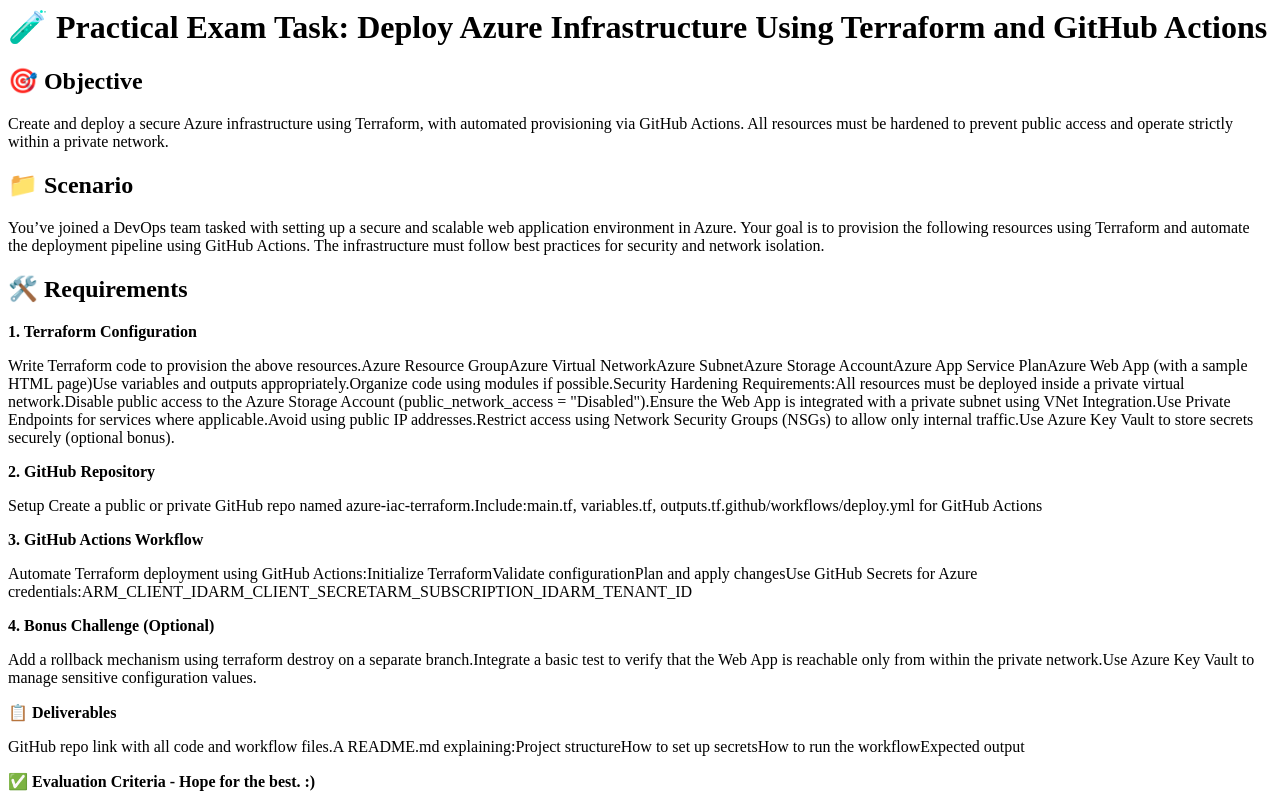
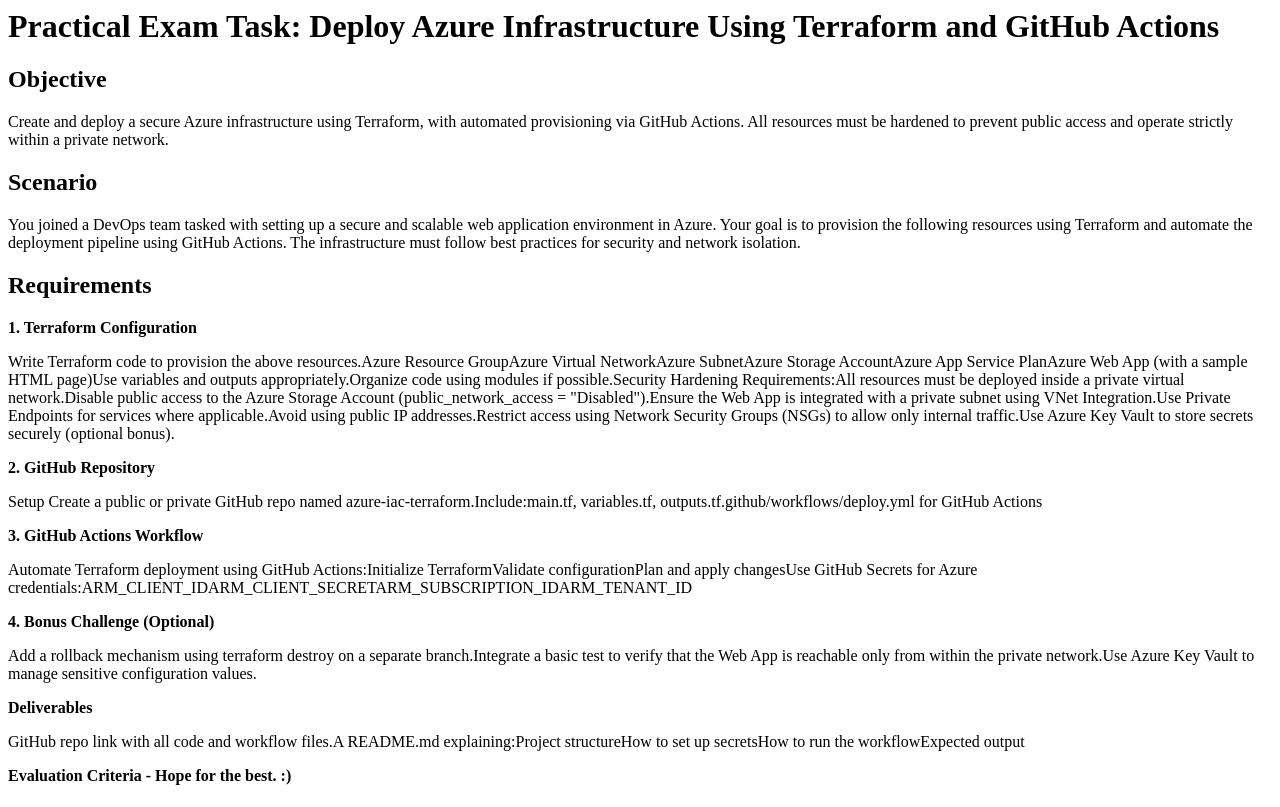
Before and after one commit to HyperionVR14/private-app-service, a plain HTML site: page sample-site/index.html in a window 1280 px wide. Drawn offline with Linux system fonts and the light colour scheme.

Commit message:
polishing stuff around

```diff
--- a/sample-site/index.html
+++ b/sample-site/index.html
@@ -1,9 +1,9 @@
-<h1>🧪 Practical Exam Task: Deploy Azure Infrastructure Using Terraform and GitHub Actions</h1>
-<h2>🎯 Objective</h2>
+<h1>Practical Exam Task: Deploy Azure Infrastructure Using Terraform and GitHub Actions</h1>
+<h2>Objective</h2>
 <p>Create and deploy a secure Azure infrastructure using Terraform, with automated provisioning via GitHub Actions. All resources must be hardened to prevent public access and operate strictly within a private network.</p>
-<h2>📁 Scenario</h2>
-<p>You&rsquo;ve joined a DevOps team tasked with setting up a secure and scalable web application environment in Azure. Your goal is to provision the following resources using Terraform and automate the deployment pipeline using GitHub Actions. The infrastructure must follow best practices for security and network isolation.</p>
-<h2>🛠️ Requirements</h2>
+<h2>Scenario</h2>
+<p>You joined a DevOps team tasked with setting up a secure and scalable web application environment in Azure. Your goal is to provision the following resources using Terraform and automate the deployment pipeline using GitHub Actions. The infrastructure must follow best practices for security and network isolation.</p>
+<h2> Requirements</h2>
 <p><strong>1. Terraform Configuration</strong></p>
 <p>Write Terraform code to provision the above resources.Azure Resource GroupAzure Virtual NetworkAzure SubnetAzure Storage AccountAzure App Service PlanAzure Web App (with a sample HTML page)Use variables and outputs appropriately.Organize code using modules if possible.Security Hardening Requirements:All resources must be deployed inside a private virtual network.Disable public access to the Azure Storage Account (public_network_access = "Disabled").Ensure the Web App is integrated with a private subnet using VNet Integration.Use Private Endpoints for services where applicable.Avoid using public IP addresses.Restrict access using Network Security Groups (NSGs) to allow only internal traffic.Use Azure Key Vault to store secrets securely (optional bonus).</p>
 <p><strong>2. GitHub Repository</strong></p>
@@ -12,6 +12,6 @@
 <p>Automate Terraform deployment using GitHub Actions:Initialize TerraformValidate configurationPlan and apply changesUse GitHub Secrets for Azure credentials:ARM_CLIENT_IDARM_CLIENT_SECRETARM_SUBSCRIPTION_IDARM_TENANT_ID</p>
 <p><strong>4. Bonus Challenge (Optional)</strong></p>
 <p>Add a rollback mechanism using terraform destroy on a separate branch.Integrate a basic test to verify that the Web App is reachable only from within the private network.Use Azure Key Vault to manage sensitive configuration values.</p>
-<p><strong>📋 Deliverables</strong></p>
+<p><strong>Deliverables</strong></p>
 <p>GitHub repo link with all code and workflow files.A README.md explaining:Project structureHow to set up secretsHow to run the workflowExpected output</p>
-<p><strong>✅ Evaluation Criteria - Hope for the best. :)</strong></p>
+<p><strong>Evaluation Criteria - Hope for the best. :)</strong></p>
```
Also changed, not shown: 6 other files.
